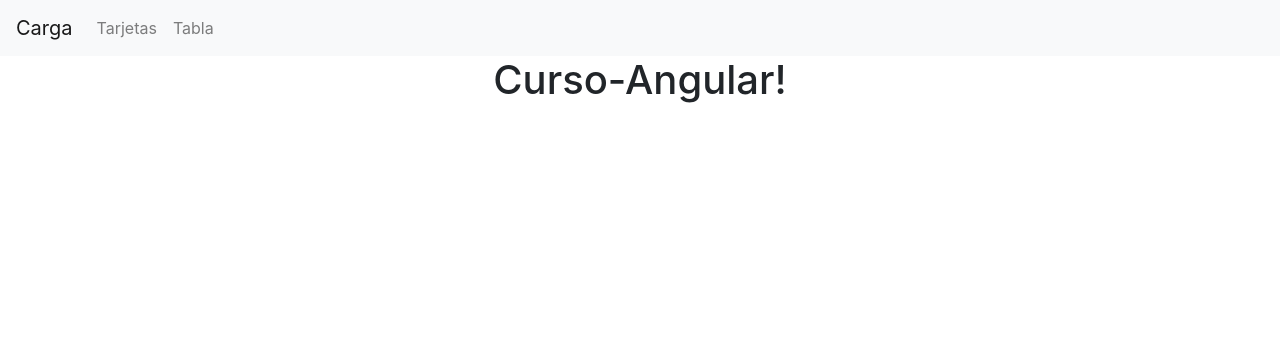
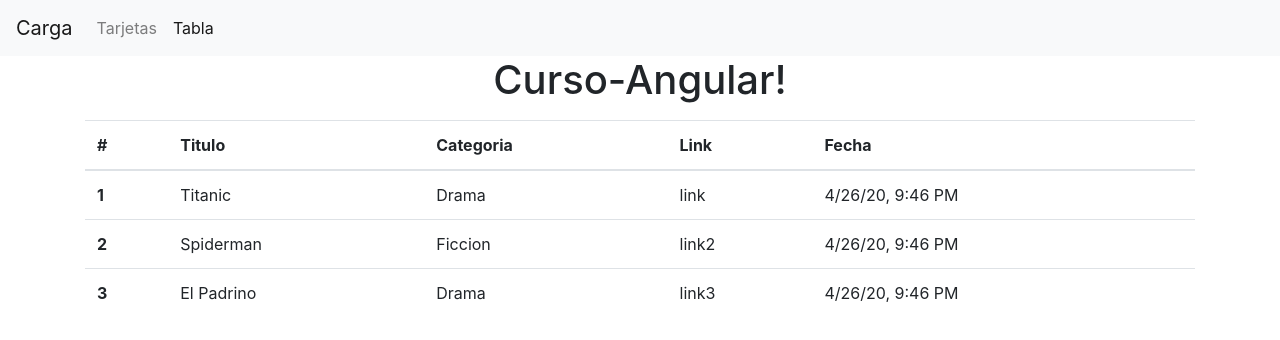
Before and after one commit to isajar/curso-angular, an Angular app: page /tabla in a window 1280 px wide. Before the commit this address led to /. Shown: the top 340 px of the page. Built offline with nearby package versions, Linux system fonts and the light colour scheme.

Commit message:
clase8: Agrega Tabla para mostar pelicula

```diff
--- a/src/app/app.module.ts
+++ b/src/app/app.module.ts
@@ -10,6 +10,7 @@ import { CardComponent } from "./card/card.component";
 import { PeliculaService } from "./services/pelicula.service";
 import { NavbarComponent } from './navbar/navbar.component';
 import { VistaTarjetaComponent } from './vista-tarjeta/vista-tarjeta.component';
+import { VistaTablaComponent } from './vista-tabla/vista-tabla.component';
 
 @NgModule({
   declarations: [
@@ -20,6 +21,7 @@ import { VistaTarjetaComponent } from './vista-tarjeta/vista-tarjeta.component';
     CardComponent,
     NavbarComponent,
     VistaTarjetaComponent,
+    VistaTablaComponent,
   ],
   imports: [BrowserModule, AppRoutingModule, FormsModule],
   providers: [PeliculaService],
--- a/src/app/navbar/navbar.component.html
+++ b/src/app/navbar/navbar.component.html
@@ -18,10 +18,10 @@
         routerLinkActive="active"
         [routerLinkActiveOptions]="{ exact: true }"
       >
-        <a class="nav-link" routerLink="tarjetas">Tarjetas </a>
+        <a class="nav-link" routerLink="tarjeta">Tarjetas </a>
       </li>
       <li class="nav-item" routerLinkActive="active">
-        <a class="nav-link" href="#">Tabla</a>
+        <a class="nav-link" routerLink="tabla">Tabla</a>
       </li>
     </ul>
   </div>
--- /dev/null
+++ b/src/app/vista-tabla/vista-tabla.component.html
@@ -0,0 +1,20 @@
+<table class="table mt-3">
+  <thead>
+    <tr>
+      <th scope="col">#</th>
+      <th scope="col">Titulo</th>
+      <th scope="col">Categoria</th>
+      <th scope="col">Link</th>
+      <th scope="col">Fecha</th>
+    </tr>
+  </thead>
+  <tbody>
+    <tr *ngFor="let pelicula of arregloPeliculas; let i = index">
+      <th scope="row">{{ i + 1 }}</th>
+      <td>{{ pelicula.titulo }}</td>
+      <td>{{ pelicula.categoria }}</td>
+      <td>{{ pelicula.link }}</td>
+      <td>{{ pelicula.creado | date: "short" }}</td>
+    </tr>
+  </tbody>
+</table>
--- /dev/null
+++ b/src/app/vista-tabla/vista-tabla.component.ts
@@ -0,0 +1,18 @@
+import { Component, OnInit } from "@angular/core";
+import { PeliculaService } from "../services/pelicula.service";
+import { Pelicula } from "../models/pelicula.model";
+
+@Component({
+  selector: "app-vista-tabla",
+  templateUrl: "./vista-tabla.component.html",
+  styleUrls: ["./vista-tabla.component.css"],
+})
+export class VistaTablaComponent implements OnInit {
+  arregloPeliculas: Array<Pelicula> = [];
+
+  constructor(private peliculasService: PeliculaService) {}
+
+  ngOnInit() {
+    this.arregloPeliculas = this.peliculasService.getAllPeliculas();
+  }
+}
```
Also changed, not shown: src/app/app-routing.module.ts (+6 -1 lines), src/app/vista-tabla/vista-tabla.component.css (added).
